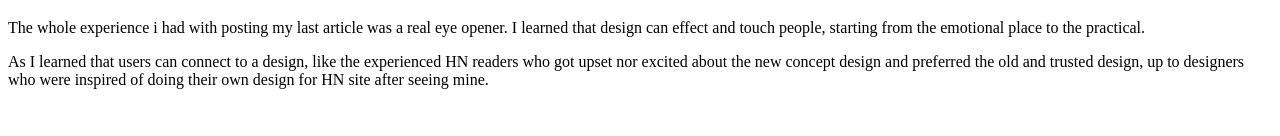
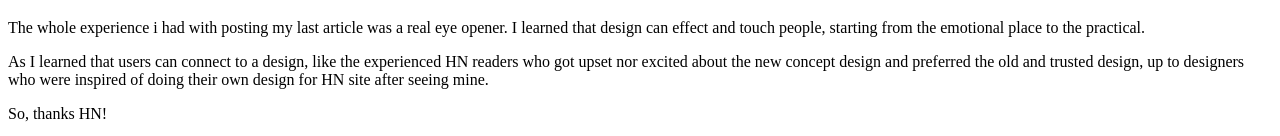
Before and after one commit to hilapeleg/www, a Jekyll site: the page built from _posts/2014-07-22-HackerNews-Redesign-Feedback-and-Numbers.md, in a window 1280 px wide and 900 px high, scrolled down 1853 px. Shown: the part 761-897 px from the top of the window. Built offline with Jekyll 4.4.1, drawn with Linux system fonts in a browser that asks for light colours; Markdown is read by kramdown in place of the engine named in the settings; before the commit the page ends 2719 px from its top, so only the background shows below that.

Commit message:
Updated 2014-07-22-HackerNews-Redesign-Feedback-and-Numbers.md

```diff
--- a/_posts/2014-07-22-HackerNews-Redesign-Feedback-and-Numbers.md
+++ b/_posts/2014-07-22-HackerNews-Redesign-Feedback-and-Numbers.md
@@ -58,3 +58,5 @@ Here is my follow up design:
 The whole experience i had with posting my last article was a real eye opener. I learned that design can effect and touch people, starting from the emotional place to the practical.
 
 As I learned that users can connect to a design, like the experienced HN readers who got upset nor excited about the new concept design and preferred the old and trusted design, up to designers who were inspired of doing their own design for HN site after seeing mine.
+
+So, thanks HN!
```
